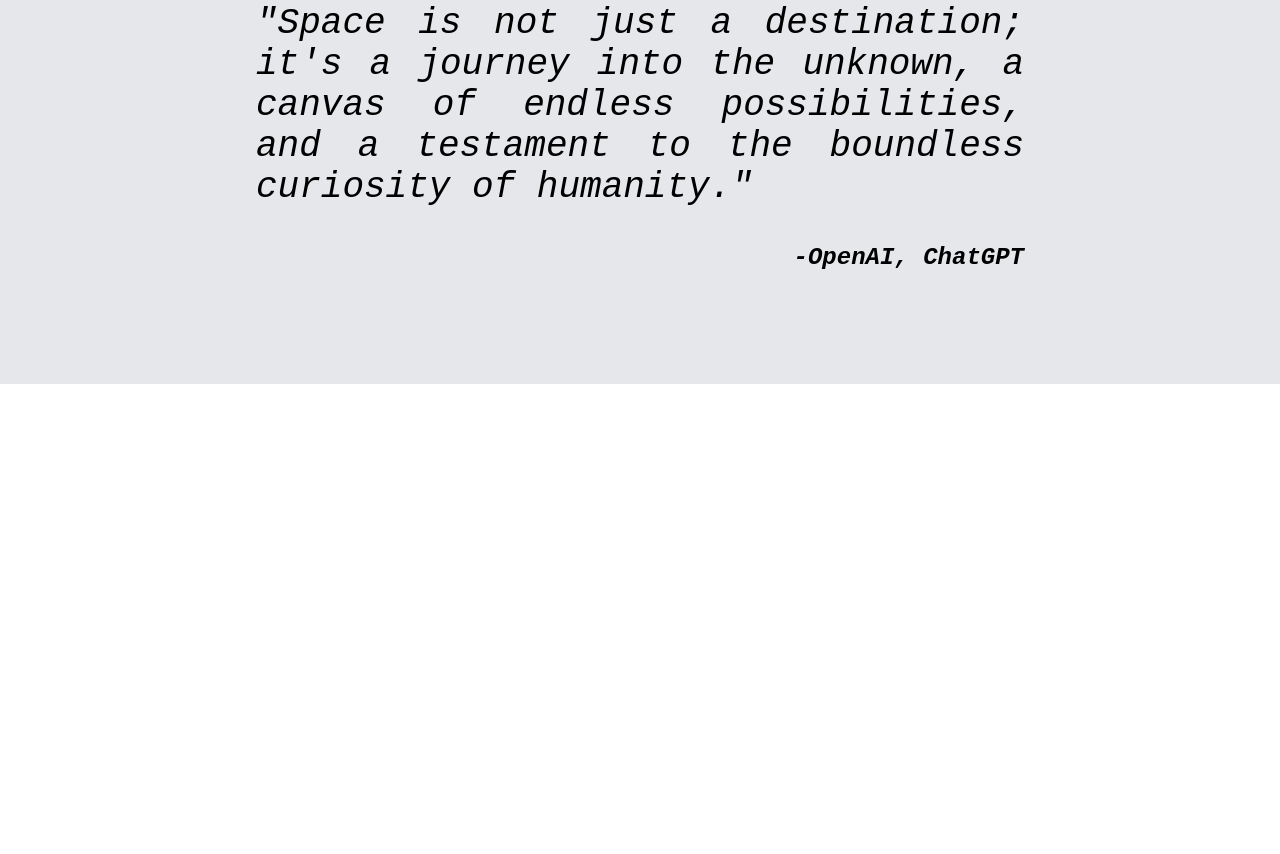
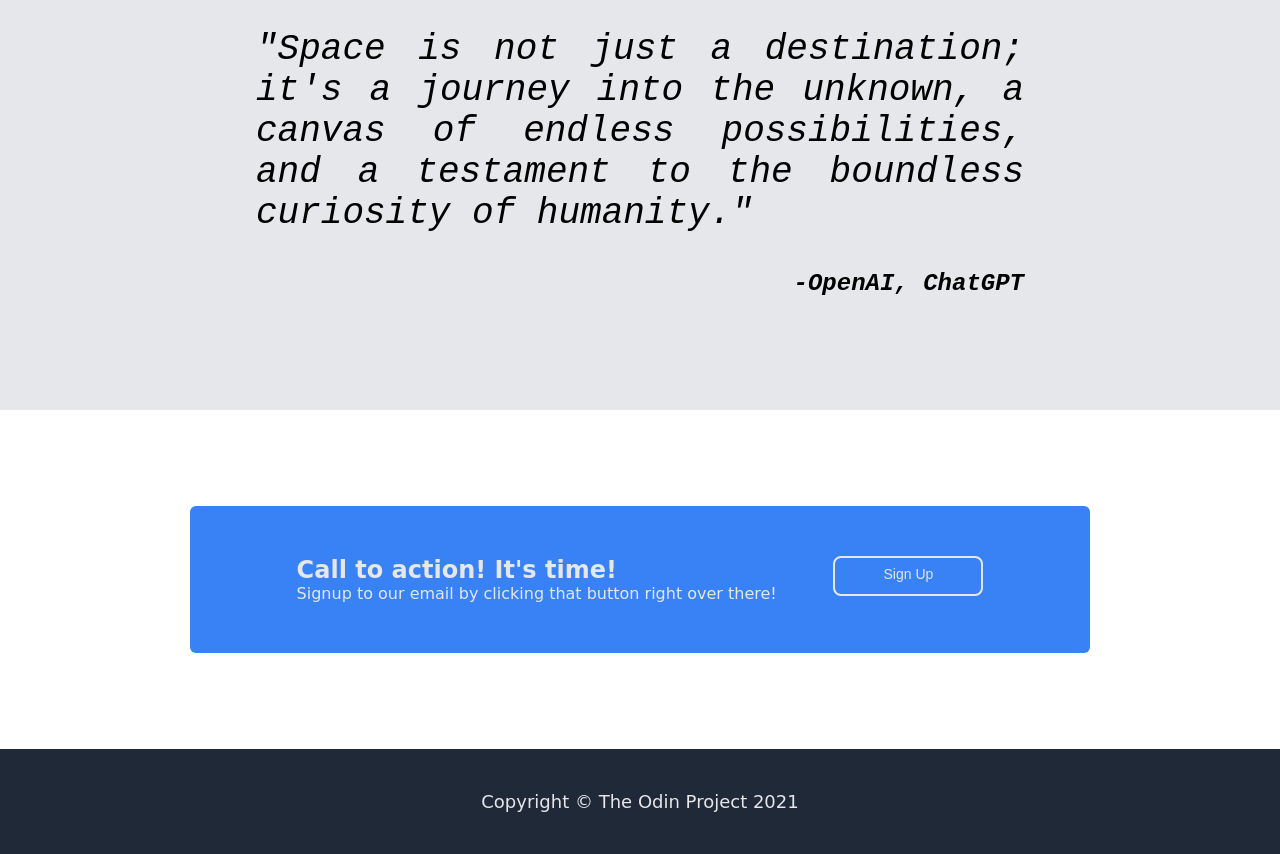
Before and after one commit to InteerNeth/Landing-Page, a plain HTML site: page index.html in a window 1280 px wide. Shown: the part 1143-1997 px from the top of the page. Before the commit the page ends 1623 px from the top, so only its background shows below. Drawn offline with Linux system fonts and the light colour scheme; a web font is replaced by a local one.

Commit message:
Finished the website from top to bottom

```diff
--- a/index.html
+++ b/index.html
@@ -60,5 +60,17 @@
             <p id="author">-OpenAI, ChatGPT</p>
         </div>
     </div>
+    <div class="modal">
+        <div class="modal-container">
+            <div class="modal-text">
+                <p id="bold">Call to action! It's time!</p>
+                <p>Signup to our email by clicking that button right over there!</p>
+            </div>
+            <button id="signup">Sign Up</button>
+        </div>
+    </div>
+    <div class="footer">
+        <p>Copyright © The Odin Project 2021</p>
+    </div>
 </body>
 </html>
--- a/style.css
+++ b/style.css
@@ -2,7 +2,7 @@
 body {
     margin: 0;
     padding: 0;
-    min-height: 100vh;
+    height: 100%;
     font-family: 'Patua One', cursive;
 }
 ul {
@@ -18,10 +18,11 @@ ul {
     color: #f9faf8;
     display: flex;
     justify-content: space-around;
+    gap: 350px;
 }
 .header img{
-    height: 130px;
-    width: 130px;
+    height: 160px;
+    width: 160px;
 }
 .header p{
     font-weight: bold;
@@ -41,7 +42,6 @@ ul {
     align-content: center;
 }
 .text #header {
-    display: flex;
     font-size: 48px;
     font-weight: bolder;
     color: #f9faf8;
@@ -101,6 +101,7 @@ ul {
 .information-box img {
     height: 200px;
     width: 200px;
+    display: block;
 }
 .img-box {
     border: #3882F6 8px solid;
@@ -132,3 +133,54 @@ ul {
     justify-content: right;
     align-items: right;
 }
+.modal {
+    display: flex;
+    justify-content: center;
+    align-content: center;
+}
+.modal-container {
+    background-color: #3882F6;
+    width: 800px;
+    border-radius: 6px;
+    padding: 50px;
+    margin-bottom: 96px;
+    display: flex;
+    justify-content: space-evenly;
+}
+.modal-text {
+    display: flex;
+    justify-content: space-evenly;
+    align-items: left;
+    flex-direction: column;
+    color: #e5e7eb;
+
+}
+.modal-text #bold {
+    font-size: 24px;
+    font-weight: 900;
+}
+.modal-text p {
+    margin: 0;
+}
+.modal-container #signup {
+    display: flex;
+    justify-content: center;
+    align-content: left;
+    height: 40px;
+    width: 150px;
+    font-size: 14px;
+    background-color: #3882F6;
+    color: #e5e7eb;
+    border-radius: 8px;
+    padding: 8px;
+    border: 2px solid;
+}
+.footer {
+    background-color: #1f2937;
+    display: flex;
+    justify-content: center;
+    align-items: center;
+    font-size: 18px;
+    color: #e5e7eb;
+    padding: 24px;
+}
```
